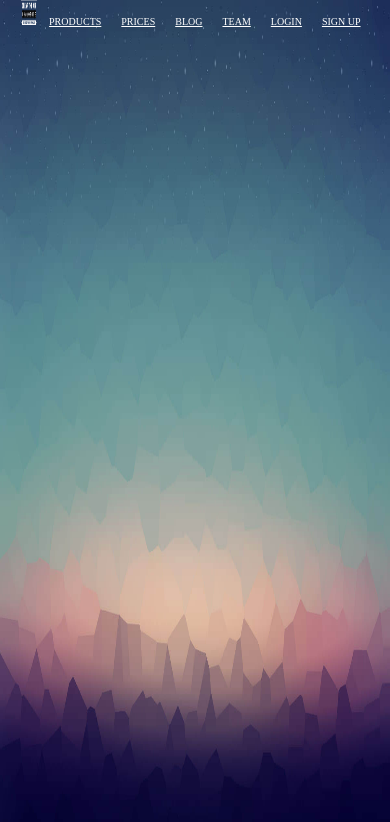
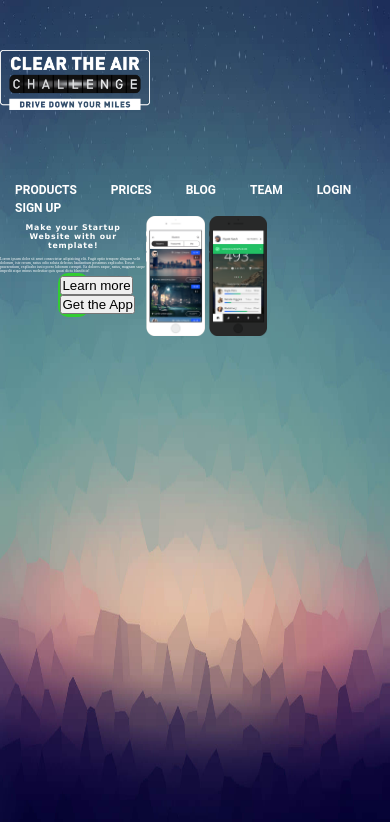
Before and after one commit to MaryamPayenda/mobileApp, a plain HTML site: page index.html in a window 390 px wide. Drawn offline with Linux system fonts and the light colour scheme.

Commit message:
mobile app

```diff
--- a/css/style.css
+++ b/css/style.css
@@ -9,21 +9,77 @@ body {
   background-attachment: fixed;
   background-size: 100% 100%;
 }
-.menu {
-  text-align: center;
-}
 
 a {
   color: white;
-  padding: 8px;
+}
+.main-nav {
+  float: right;
+  list-style-type: none;
+  margin-top: 70px;
 }
 
-li {
+.main-nav li {
   display: inline-block;
-  font-size: 10px;
 }
-ul img {
-  height: 3vh;
-  width: 4vw;
+
+.main-nav li a {
+  color: white;
+  text-decoration: none;
+  padding: 5px 15px;
+  font-family: "Roboto", sans-serif;
+  font-size: 12px;
+  font-weight: bold;
+}
+.logo img {
+  margin-top: 50px;
+  width: 150px;
+  height: auto;
+  float: left;
+}
+.row {
+  max-width: 1050px;
   margin: auto;
 }
+/* ----------------------- */
+
+h1 {
+  font-family: Verdana, Geneva, Tahoma, sans-serif;
+  font-size: 2vw;
+  letter-spacing: 0.2vw;
+  text-align: center;
+  margin: 5%;
+  color: white;
+}
+p {
+  font-size: 1vw;
+  margin: auto;
+  color: white;
+}
+section {
+  display: inline-flex;
+  margin: auto;
+  width: 75%;
+}
+article {
+  width: 50%;
+}
+.button {
+  /* text-align: center; */
+  background-color: limegreen;
+  border-radius: 10px;
+  padding: 2%;
+  width: 8vw;
+  margin: auto;
+  border: none;
+}
+.button {
+  /* display: flex; */
+  margin-left: auto;
+  margin-right: auto;
+}
+
+img {
+  width: 15vw;
+  height: auto;
+}
--- a/index.html
+++ b/index.html
@@ -8,16 +8,44 @@
     <link rel="stylesheet" href="./css/style.css" />
   </head>
   <body>
-    <nav class="menu">
-      <ul>
+    <div class="row">
+      <div class="logo">
         <img src="./img/logo_001.png" alt="logo" />
-        <li><a href="#"> PRODUCTS</a></li>
+      </div>
+      <ul class="main-nav">
+        <li><a href="#">PRODUCTS</a></li>
         <li><a href="#">PRICES</a></li>
         <li><a href="#">BLOG</a></li>
         <li><a href="#">TEAM</a></li>
         <li><a href="#">LOGIN</a></li>
         <li><a href="#">SIGN UP</a></li>
       </ul>
-    </nav>
+    </div>
+    <section>
+      <article>
+        <div>
+          <h1>Make your Startup Website with our template!</h1>
+          <p>
+            Lorem ipsum dolor sit amet consectetur adipisicing elit. Fugit optio
+            tempore aliquam velit dolorum, iste rerum, natus odio soluta
+            delectus laudantium possimus explicabo. Eos at praesentium,
+            explicabo iusto porro laborum corrupti. Ea dolores eaque, natus,
+            magnam saepe impedit atque minus molestiae quis quasi dicta
+            blanditiis!
+          </p>
+          <div class="button">
+            <input type="button" value="Learn more" />
+            <input type="button" value="Get the App" />
+            <!-- <button>Learn more</button> <button>Get the App</button> -->
+          </div>
+        </div>
+      </article>
+      <article>
+        <div>
+          <img src="./img/phone_001.png" alt="black mobile phone" />
+          <img src="./img/phone_002.png" alt="white mobile phone" />
+        </div>
+      </article>
+    </section>
   </body>
 </html>
```
